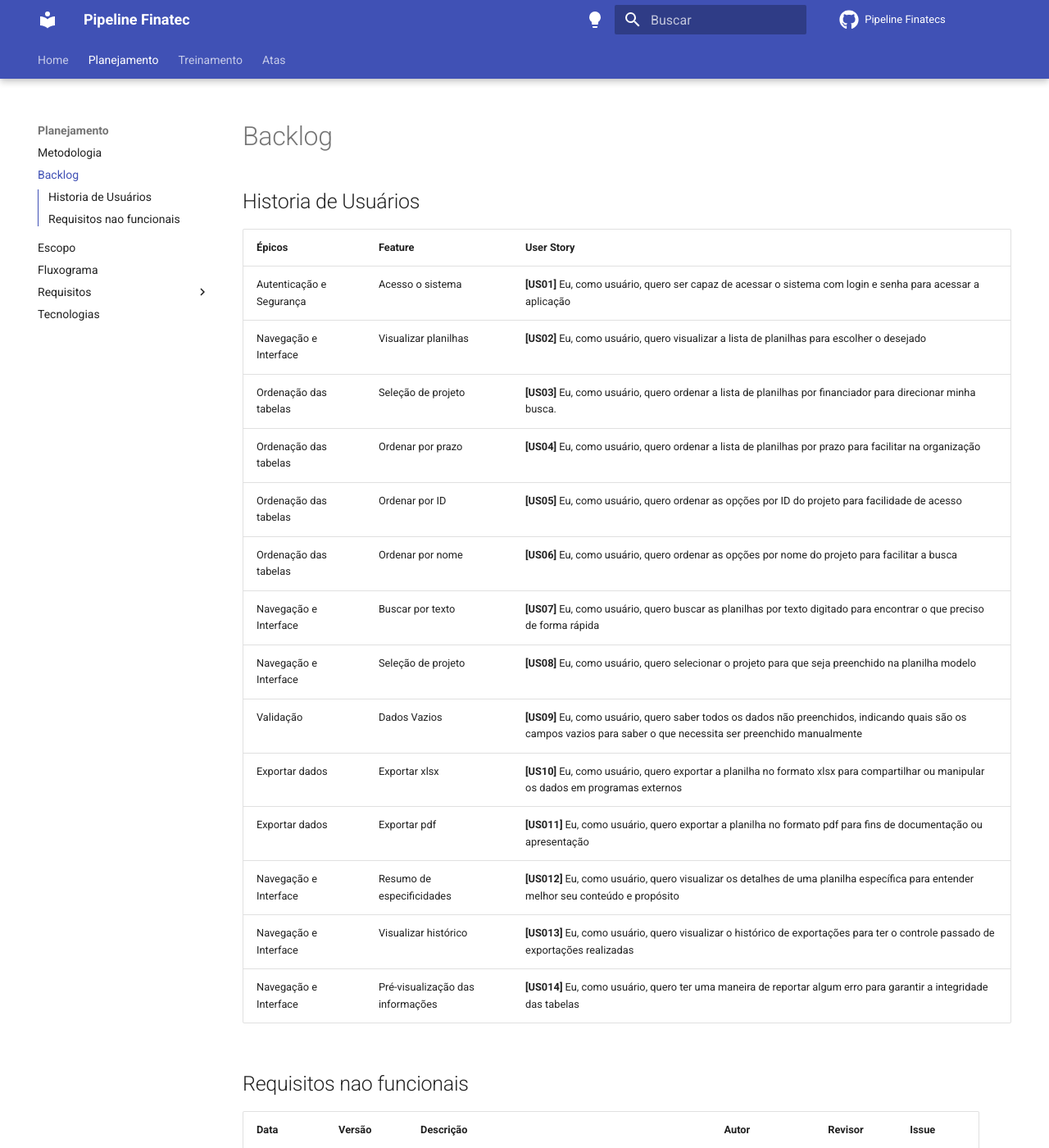
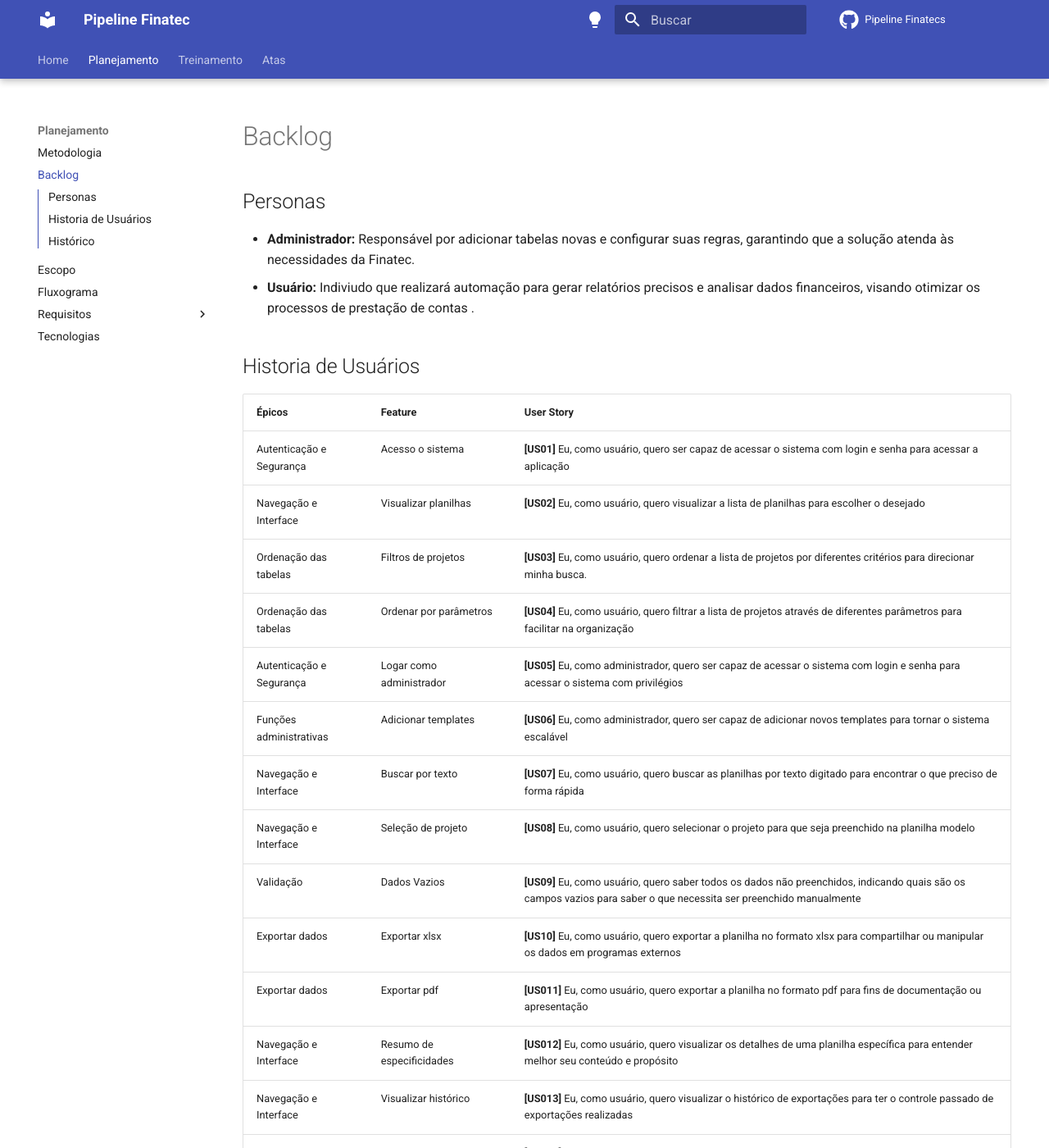
Before and after one commit to ResidenciaTICBrisa/05_PipelineFinatec, an MkDocs documentation site: the page built from docs/planejamento/backlog/backlog.md, in a window 1280 px wide and 1400 px high. Shown: the whole window at 82% size. Built offline with MkDocs 1.6.1 and Material for MkDocs 9.7.7, drawn with Linux system fonts in a browser that asks for light colours; comment, search, counter and statistics services are not loaded; some of the changed lines change nothing that is shown; some of the changed text lies outside the part shown.

Commit message:
revisao das historias com bases nos novos requisitos

```diff
--- a/docs/planejamento/backlog/backlog.md
+++ b/docs/planejamento/backlog/backlog.md
@@ -1,8 +1,51 @@
 # Backlog
+
+## Personas
+* <b>Administrador:</b> Responsável por adicionar tabelas novas e configurar suas regras, garantindo que a solução atenda às necessidades da Finatec.
+* <b>Usuário:</b> Indiviudo que realizará automação para gerar relatórios precisos e analisar dados financeiros, visando otimizar os processos de prestação de contas .
 
 ## Historia de Usuários
 
 | Épicos   |  Feature    | User Story|
+| ------------- | ------------- | -------------|
+|Autenticação e Segurança  |Acesso o sistema| <b>[US01]</b> Eu, como usuário, quero ser capaz de acessar o sistema com login e senha para acessar a aplicação|
+|Navegação e Interface |Visualizar planilhas| <b>[US02]</b> Eu, como usuário, quero visualizar a lista de planilhas para escolher o desejado|
+|Ordenação das tabelas |Filtros de projetos| <b>[US03]</b> Eu, como usuário, quero ordenar a lista de projetos por diferentes critérios para direcionar minha busca.|
+|Ordenação das tabelas  |Ordenar por parâmetros| <b>[US04]</b> Eu, como usuário, quero filtrar a lista de projetos através de diferentes parâmetros para facilitar na organização|
+|Autenticação e Segurança |Logar como administrador| <b>[US05]</b> Eu, como administrador, quero ser capaz de acessar o sistema com login e senha para acessar o sistema com privilégios|
+|Funções administrativas |Adicionar templates| <b>[US06]</b> Eu, como administrador, quero ser capaz de adicionar novos templates para tornar o sistema escalável|
+|Navegação e Interface |Buscar por texto| <b>[US07]</b> Eu, como usuário, quero buscar as planilhas por texto digitado para encontrar o que preciso de forma rápida|
+|Navegação e Interface |Seleção de projeto| <b>[US08]</b> Eu, como usuário, quero selecionar o projeto para que seja preenchido na planilha modelo|
+|Validação |Dados Vazios| <b>[US09]</b> Eu, como usuário, quero saber todos os dados não preenchidos, indicando quais são os campos vazios para saber o que necessita ser preenchido manualmente|
+|Exportar dados    |Exportar xlsx| <b>[US10]</b> Eu, como usuário, quero exportar a planilha no formato xlsx  para compartilhar ou manipular os dados em programas externos|
+|Exportar dados  |Exportar pdf| <b>[US011]</b> Eu, como usuário, quero exportar a planilha no formato pdf para fins de documentação ou apresentação|
+|Navegação e Interface | Resumo de especificidades| <b>[US012]</b> Eu, como usuário, quero visualizar os detalhes de uma planilha específica para entender melhor seu conteúdo e propósito|
+| Navegação e Interface |Visualizar histórico| <b>[US013]</b> Eu, como usuário, quero visualizar o histórico de exportações para ter o controle passado de exportações realizadas|
+|Navegação e Interface |Pré-visualização das informações| <b>[US014]</b> Eu, como usuário, quero ter uma maneira de reportar algum erro para garantir a integridade das tabelas|
+|Navegação e Interface | Selecionar multiplas prestações| <b>[US015]</b> Eu, como usuário, quero ser capaz de selecionar multiplas prestações e baixar de uma vez para para economizar tempo e simplificar o processo de obtenção dos relatórios |
+
+
+<!--
+| ID | Requisito | Descrição | Tipo |
+| --- | --- | --- | --- |
+| 1 | Acessar o sistema | Deve ser possível que os usuários realizem login  | RF | [us01]
+| 2 | Visualizar lista de planilhas | Deve ser possível que os usuários visualizem a lista de template com informações básicas | RF |
+| 3 | Filtrar projetos | Deve ser possível que os usuários filtrem a lista de planilhas por financiador, etc ** | RF |
+| 4 | Ordenar projetos | Deve ser possível que os usuários ordenem a lista de planilhas por prazo, nome do projeto (a-z), nome do financiador | RF |
+| 5 | Buscar projeto | Deve ser possível que os usuários busquem o projeto ao fazer um input (id, nome projeto, nome financiador, código do projeto)  | RF |
+| 7 | Selecionar projeto | Deve ser possível que os usuários selecionem a planilha desejada | RF |
+| 8 | Visualizar informações | Deve ser possível o usuário tenha uma visualização mais detalhada das informações da planilha | RF |
+| 9 | Acessar como administrador | Deve ser possível acessar como administrador  | RF |
+| 10 | Cadastrar template | Deve ser possível como administrador cadastrar novos templates | RF |
+| 11| Exportar múltiplos projetos | O usuário deve ser capaz de selecionar várias prestações e baixar de uma vez | RF |
+| 12 | Notificar incoerência | Deve ser possível que o usuário receba um alertar que a planilha não tem todos os dados preenchidos quando for baixada | RF |
+| 13 | Exportar projeto | Deve ser possível que os usuários baixem a planilha preenchida (formato pdf ou xlsx) | RF |
+| 14 | Visualizar histórico | Deve ser possível  que o usuário visualize o histórico de exportações para ter o controle passado de exportações realizadas | RF | -->
+
+
+
+
+<!-- | Épicos   |  Feature    | User Story|
 | ------------- | ------------- | -------------|
 |Autenticação e Segurança  |Acesso o sistema| <b>[US01]</b> Eu, como usuário, quero ser capaz de acessar o sistema com login e senha para acessar a aplicação|
 |Navegação e Interface |Visualizar planilhas| <b>[US02]</b> Eu, como usuário, quero visualizar a lista de planilhas para escolher o desejado|
@@ -17,7 +60,58 @@
 |Exportar dados  |Exportar pdf| <b>[US011]</b> Eu, como usuário, quero exportar a planilha no formato pdf para fins de documentação ou apresentação|
 |Navegação e Interface | Resumo de especificidades| <b>[US012]</b> Eu, como usuário, quero visualizar os detalhes de uma planilha específica para entender melhor seu conteúdo e propósito|
 | Navegação e Interface |Visualizar histórico| <b>[US013]</b> Eu, como usuário, quero visualizar o histórico de exportações para ter o controle passado de exportações realizadas|
-|Navegação e Interface |Pré-visualização das informações| <b>[US014]</b> Eu, como usuário, quero ter uma maneira de reportar algum erro para garantir a integridade das tabelas|
+|Navegação e Interface |Pré-visualização das informações| <b>[US014]</b> Eu, como usuário, quero ter uma maneira de reportar algum erro para garantir a integridade das tabelas|  -->
+
+
+
+
+
+
+
+
+
+
+
+
+
+
+
+
+
+
+
+<!-- | ID | Requisito | Tipo |
+| --- | --- | --- |
+| 1 | Deve ser possível que os usuários realizem login  | RF |[us08]
+| 2 | Deve ser possível que os usuários visualizem a lista de template | RF |[us02]
+| 3 | Deve ser possível que os usuários filtrem a lista de planilhas por financiador | RF |[us03]
+| 4 | Deve ser possível que os usuários ordenem a lista de planilhas por prazo | RF |[us04]
+| 5 | Deve ser possível que os usuários ordenem por nome do projeto (a-z ou z-a) | RF |id-[us05]
+| 6 | Deve ser possível que os usuários ordenem por financiador (a-z ou z-a) | RF |[criterio da 3]
+| 7 | Deve ser possível que os usuários visualizem a planilha desejada | RF |[us11]
+| 8 | Deve ser possível que os usuários busquem as planilhas por texto digitado (código, nome projeto, financiador…) | RF |[us06]
+| 9 | Deve ser possível os usuários requisitem o preenchimento da planilha | RF |[us07]
+| 10 | Deve ser possível o usuário tenha uma pré-visualização das informações da planilha | RF |[us13]
+| 11 | Deve ser possível o usuário tenha a visualização completa das informações da planilha | RF |[us11]
+| 12 | Deve ser possível acessar como administrador  |  |
+| 13 | Deve ser possível como administrador cadastrar novos templates |  |
+| 15 | Deve ser possível alertar que a planilha não tem todos os dados preenchidos | RF |[us08]
+| 16 | Deve ser possível que os usuários exportem a planilha no formato xlsx | RF |[us09]
+| 17 | Deve ser possível que os usuários exportem a planilha no formato pdf | RF |[us10] -->
+
+
+
+
+
+
+
+
+
+
+
+
+
+
 
 
 
@@ -43,28 +137,11 @@
 
 
 
-<!-- | ID | Requisito | Tipo |
-| --- | --- | --- |
-| 1 | Deve ser possível que os usuários realizem login  | RF |[us08]
-| 2 | Deve ser possível que os usuários visualizem a lista de template | RF |[us02]
-| 3 | Deve ser possível que os usuários filtrem a lista de planilhas por financiador | RF |[us03]
-| 4 | Deve ser possível que os usuários ordenem a lista de planilhas por prazo | RF |[us04]
-| 5 | Deve ser possível que os usuários ordenem por nome do projeto (a-z ou z-a) | RF |id-[us05]
-| 6 | Deve ser possível que os usuários ordenem por financiador (a-z ou z-a) | RF |[criterio da 3]
-| 7 | Deve ser possível que os usuários visualizem a planilha desejada | RF |[us11]
-| 8 | Deve ser possível que os usuários busquem as planilhas por texto digitado (código, nome projeto, financiador…) | RF |[us06]
-| 9 | Deve ser possível os usuários requisitem o preenchimento da planilha | RF |[us07]
-| 10 | Deve ser possível o usuário tenha uma pré-visualização das informações da planilha | RF |[us13]
-| 11 | Deve ser possível o usuário tenha a visualização completa das informações da planilha | RF |[us11]
-| 12 | Deve ser possível acessar como administrador  |  |
-| 13 | Deve ser possível como administrador cadastrar novos templates |  |
-| 15 | Deve ser possível alertar que a planilha não tem todos os dados preenchidos | RF |[us08]
-| 16 | Deve ser possível que os usuários exportem a planilha no formato xlsx | RF |[us09]
-| 17 | Deve ser possível que os usuários exportem a planilha no formato pdf | RF |[us10] -->
 
-## Requisitos nao funcionais
+## Histórico
 
 | Data | Versão | Descrição | Autor | Revisor | Issue |
 | --- | --- | --- | --- | --- | --- |
+| 12/08/2023 | 1.0 | Criação do documento |  [Isaac](https://github.com/IsaacLusca), [Hemanoel](https://github.com/hemanoelbritoF) | [Raquel](https://github.com/raqueleucaria) |[#35](https://github.com/ResidenciaTICBrisa/05_PipelineFinatec/issues/35)|
 | 12/08/2023 | 2.0 | Revisão do documento com as requisições no review do PR |  [Isaac](https://github.com/IsaacLusca), [Hemanoel](https://github.com/hemanoelbritoF) | [Raquel](https://github.com/raqueleucaria) |[#35](https://github.com/ResidenciaTICBrisa/05_PipelineFinatec/issues/35)|
-| 12/08/2023 | 1.0 | Criação do documento |  [Isaac](https://github.com/IsaacLusca), [Hemanoel](https://github.com/hemanoelbritoF) | [Raquel](https://github.com/raqueleucaria) |[#35](https://github.com/ResidenciaTICBrisa/05_PipelineFinatec/issues/35)|
+| 15/08/2023 | 3.0 | Revisão do documento com os novos requisitos |  [Isaac](https://github.com/IsaacLusca), [Hemanoel](https://github.com/hemanoelbritoF) | [Raquel](https://github.com/raqueleucaria) |[#35](https://github.com/ResidenciaTICBrisa/05_PipelineFinatec/issues/35)|
```
